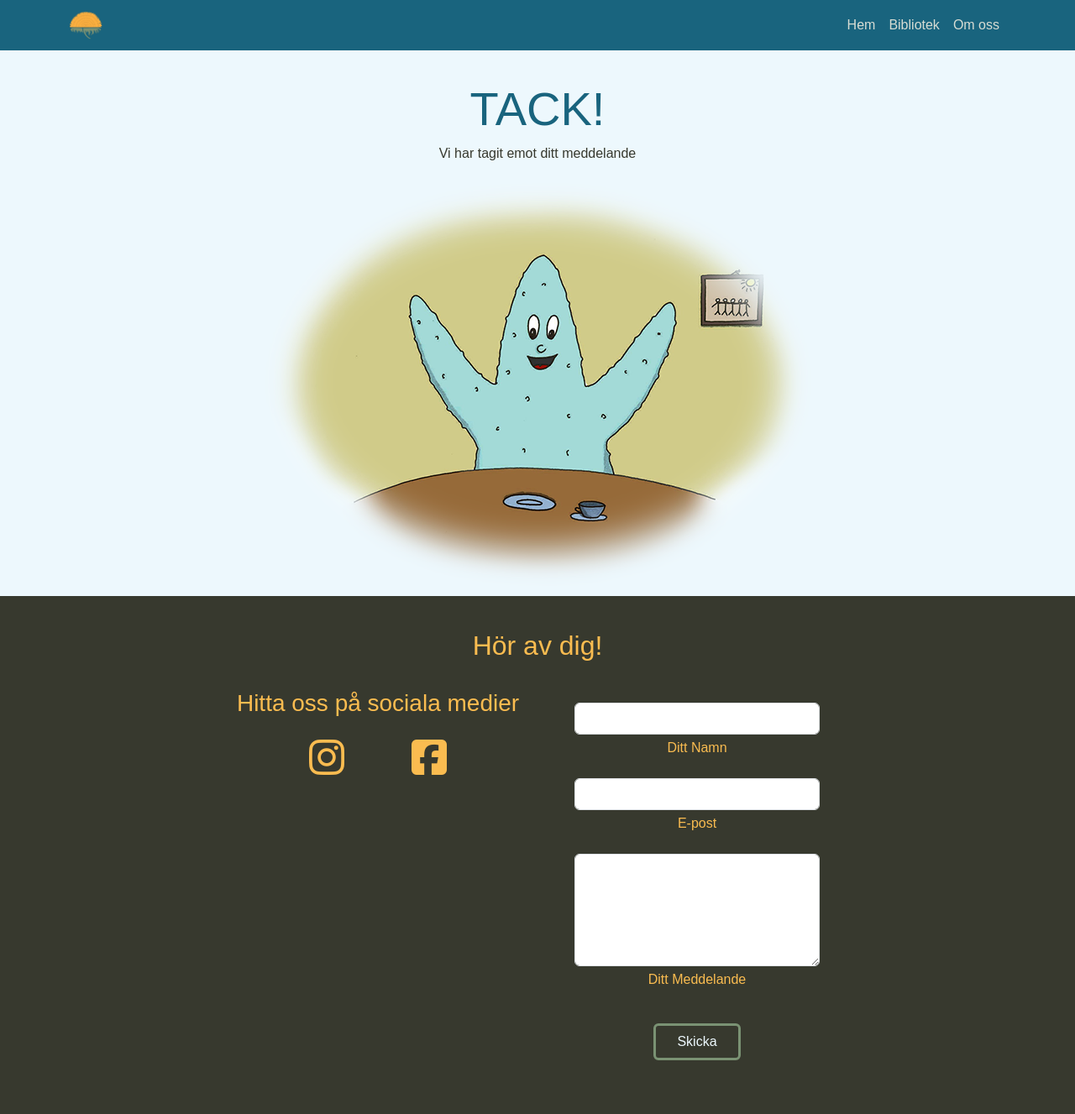
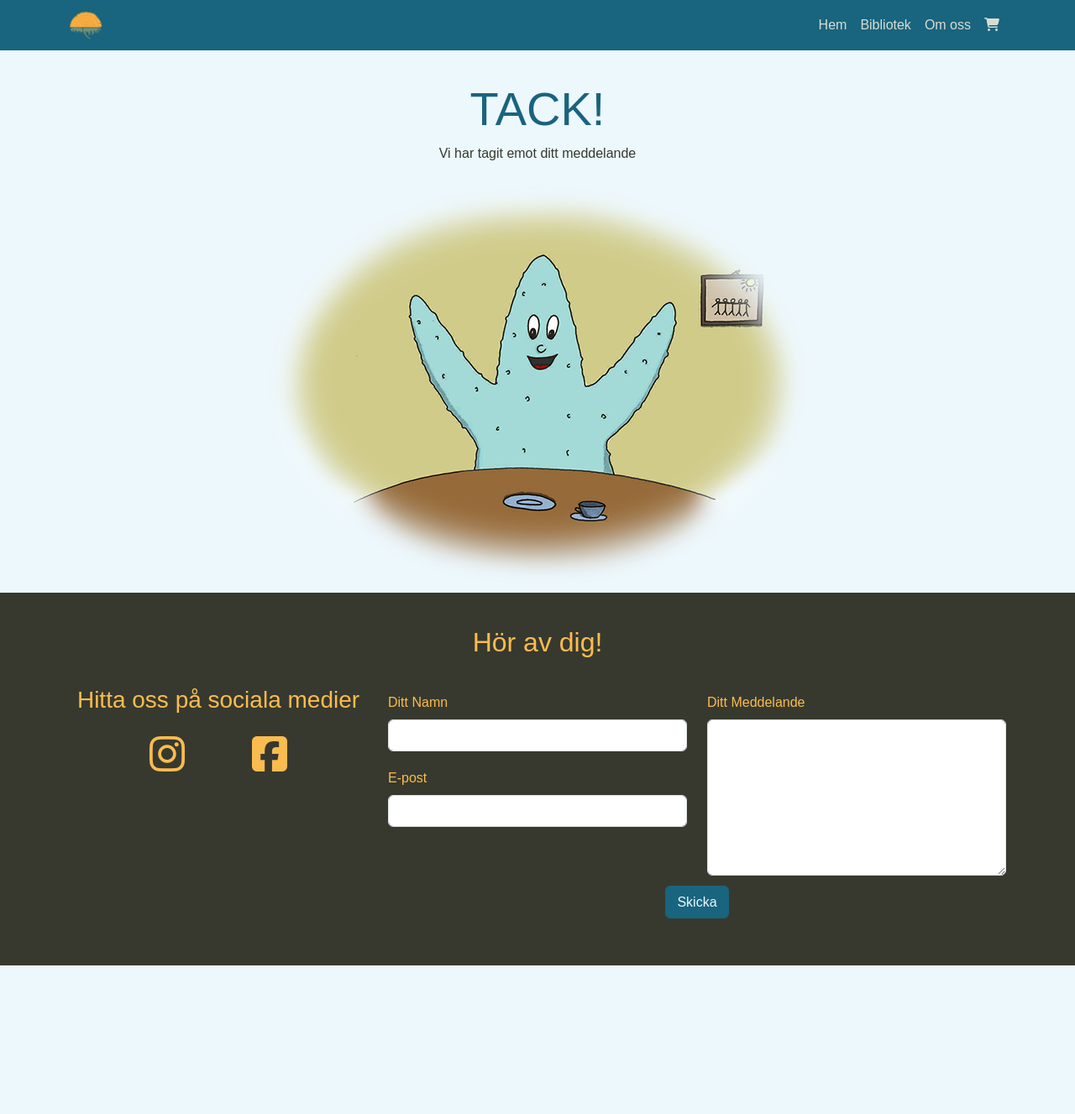
Before and after one commit to Jere-The-Hutt/massgrosorna-ecommerce, a Django app: page /success/ in a window 1280 px wide. Shown: the whole page at 84% size. After the commit the page ends 1150 px from the top, so only its background shows below. Run offline with Django 5.2, Linux system fonts and the light colour scheme; some libraries are stand-ins or nearby versions; some web fonts are replaced.

Commit message:
Refactor success page to use Django template inheritance and static file loading

```diff
--- a/templates/success.html
+++ b/templates/success.html
@@ -1,47 +1,9 @@
-<!DOCTYPE html>
-<html lang="sv">
+{% extends "base.html" %}
+{% load static %}
 
-<head>
-    <meta charset="UTF-8">
-    <meta name="viewport" content="width=device-width, initial-scale=1.0">
-    <title>MassGrosorna | Skickat</title>
+{% block title %}MassGrosorna | Success{% endblock %}
 
-    <!-- favicons generated by favicon.io -->
-    <link rel="apple-touch-icon" sizes="180x180" href="assets/images/apple-touch-icon.png">
-    <link rel="icon" type="image/png" sizes="32x32" href="assets/images/favicon-32x32.png">
-    <link rel="icon" type="image/png" sizes="16x16" href="assets/images/favicon-16x16.png">
-
-    <!-- Bootstrap 5 CSS -->
-    <link href="https://cdn.jsdelivr.net/npm/bootstrap@5.3.3/dist/css/bootstrap.min.css" rel="stylesheet"
-        integrity="sha384-QWTKZyjpPEjISv5WaRU9OFeRpok6YctnYmDr5pNlyT2bRjXh0JMhjY6hW+ALEwIH" crossorigin="anonymous">
-
-    <!-- Custom CSS -->
-    <link rel="stylesheet" href="assets/css/style.css">
-</head>
-
-<!-- Classes on body set to work with mt-auto on footer to ensure it always stays at the bottom of the page -->
-
-<body class="d-flex flex-column min-vh-100">
-    <!-- Navigation -->
-    <nav id="navbar" class="navbar navbar-expand-lg fixed-top" data-bs-theme="dark">
-        <div class="container">
-            <a class="navbar-brand" href="index.html">
-                <img src="assets/images/massgrosorna-logo-header.png" alt="MassGrosorna header logo" class="logo">
-            </a>
-            <button class="navbar-toggler" type="button" data-bs-toggle="collapse" data-bs-target="#navbarNavAltMarkup"
-                aria-controls="navbarNavAltMarkup" aria-expanded="false" aria-label="Toggle navigation menu">
-                <span class="navbar-toggler-icon"></span>
-            </button>
-
-            <div class="collapse navbar-collapse" id="navbarNavAltMarkup">
-                <div class="navbar-nav ms-auto text-end">
-                    <a class="nav-link" href="index.html">Hem</a>
-                    <a class="nav-link" href="bibliotek.html">Bibliotek</a>
-                    <a class="nav-link" href="about.html">Om oss</a>
-                </div>
-            </div>
-        </div>
-    </nav>
+{% block content %}
 
 <!-- Header -->
 <header id="header-2" class="container section">
@@ -51,70 +13,8 @@
             <p class="my-2">Vi har tagit emot ditt meddelande</p>
         </div>
         <div class="col-12 col-xl-12 text-center">
-                <img id="success-img" src="assets/images/massgrosorna-bam-success.png" alt="Excited Bam">
+            <img id="success-img" src="{% static 'images/massgrosorna-bam-success.png' %}" alt="Excited Bam">
         </div>
     </div>
 </header>
-
-    <!-- Footer / contact section -->
-    <!-- mt-auto added to push footer to the bottom of the page -->
-    <footer id="contact" class="mt-1">
-        <div class="container section">
-            <div class="row">
-                <div class="col-12 text-center mb-4">
-                    <h2 class="sub-heading-color">Hör av dig!</h2>
-                </div>
-            </div>
-            <div class="row justify-content-center">
-                <!-- Social Media Links (Bottom on small screens) -->
-                <div class="col-12 col-md-4 text-center text-md-start mb-4 order-last order-md-first">
-                    <h3 class="sub-heading-color text-center">Hitta oss på sociala medier</h3>
-                    <div class="social-links my-4">
-                        <a href="https://www.instagram.com" target="_blank"
-                            aria-label="Visit our Instagram page (opens in a new tab)" rel="noopener">
-                            <i class="fa-brands fa-instagram"></i>
-                        </a>
-                        <a href="https://www.facebook.com" target="_blank"
-                            aria-label="Visit our Facebook page (opens in a new tab)" rel="noopener">
-                            <i class="fa-brands fa-square-facebook"></i>
-                        </a>
-                    </div>
-                </div>
-                <!-- Name & Email Fields (Top on small screens) -->
-                <div class="col-12 col-md-4 text-center mt-3">
-                    <form action="success.html" method="GET">
-                        <div class="row justify-content-center">
-                            <div class="col-10 col-md-10 mb-3">
-                                <input class="form-control" id="name" name="name" type="text" required>
-                                <label class="form-label sub-heading-color mt-1" for="name">Ditt Namn</label>
-                            </div>
-                            <div class="col-10 col-md-10 mb-3">
-                                <input class="form-control" id="email-footer" name="email" type="email" required>
-                                <label class="form-label sub-heading-color mt-1" for="email-footer">E-post</label>
-                            </div>
-                            <div class="col-10 col-md-10 mb-2">
-                                <textarea class="form-control" id="message-footer" name="message"
-                                    rows="5" required></textarea>
-                                <label class="form-label sub-heading-color mt-1" for="message-footer">Ditt Meddelande</label>
-                            </div>
-                            <div id="button-contact" class="text-center justify-content-center">
-                                <button type="submit" class="btn custom-button-outline mt-4">Skicka</button>
-                            </div>
-                        </div>
-                    </form>
-                </div>
-            </div>
-        </div>
-    </footer>
-
-    <!-- Bootstrap JS -->
-    <script src="https://cdn.jsdelivr.net/npm/bootstrap@5.3.3/dist/js/bootstrap.bundle.min.js"
-        integrity="sha384-YvpcrYf0tY3lHB60NNkmXc5s9fDVZLESaAA55NDzOxhy9GkcIdslK1eN7N6jIeHz"
-        crossorigin="anonymous"></script>
-
-    <!-- Font Awesome kit -->
-    <script src="https://kit.fontawesome.com/a7aea892be.js" crossorigin="anonymous"></script>
-
-</body>
-
-</html>
+{% endblock %}
```
Lines whose indentation alone changed are shown as unchanged.
